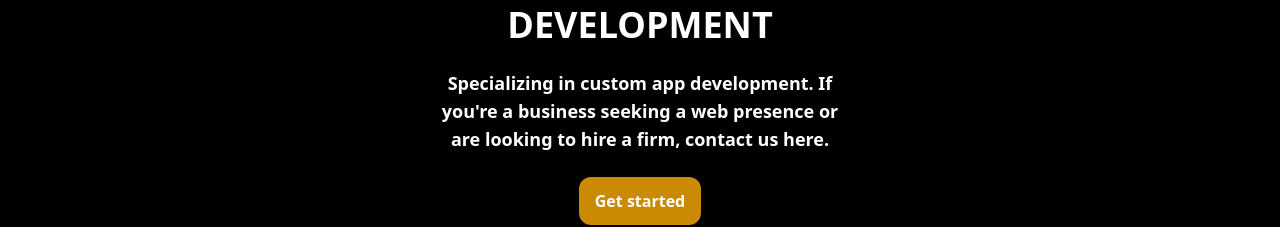
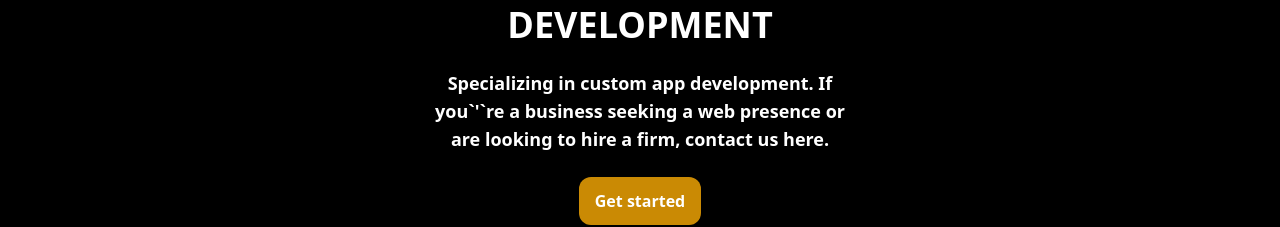
Before and after one commit to Ali-Aizaz/bitsframe, a Next.js app: page / in a window 1280 px wide. Shown: the part 193-420 px from the top of the page. Built offline with nearby package versions, Linux system fonts and the light colour scheme.

Commit message:
fixed map key and apos

```diff
--- a/components/cover.js
+++ b/components/cover.js
@@ -9,8 +9,9 @@ export default function Cover() {
             FULL STACK WEB & MOBILE APP DEVELOPMENT
           </h1>
           <h2 className='sm:text-lg text-md'>
-            Specializing in custom app development. If you're a business seeking
-            a web presence or are looking to hire a firm, contact us here.
+            Specializing in custom app development. If you`&apos;`re a business
+            seeking a web presence or are looking to hire a firm, contact us
+            here.
           </h2>
           <Link href={'#portfolio'}>
             <button className='px-4 py-3 rounded-xl transition-all hover:rounded-none ease-in-out duration-300 delay-100 bg-yellow-600'>
--- a/components/services.js
+++ b/components/services.js
@@ -71,7 +71,7 @@ const Services = () => {
       >
         {content.map((item) => {
           return (
-            <SwiperSlide>
+            <SwiperSlide key={item.title}>
               <li className='w-[300px] m-auto h-[400px] flex items-center justify-center flex-col text-center space-y-4'>
                 <Image
                   src={item.src}
```
